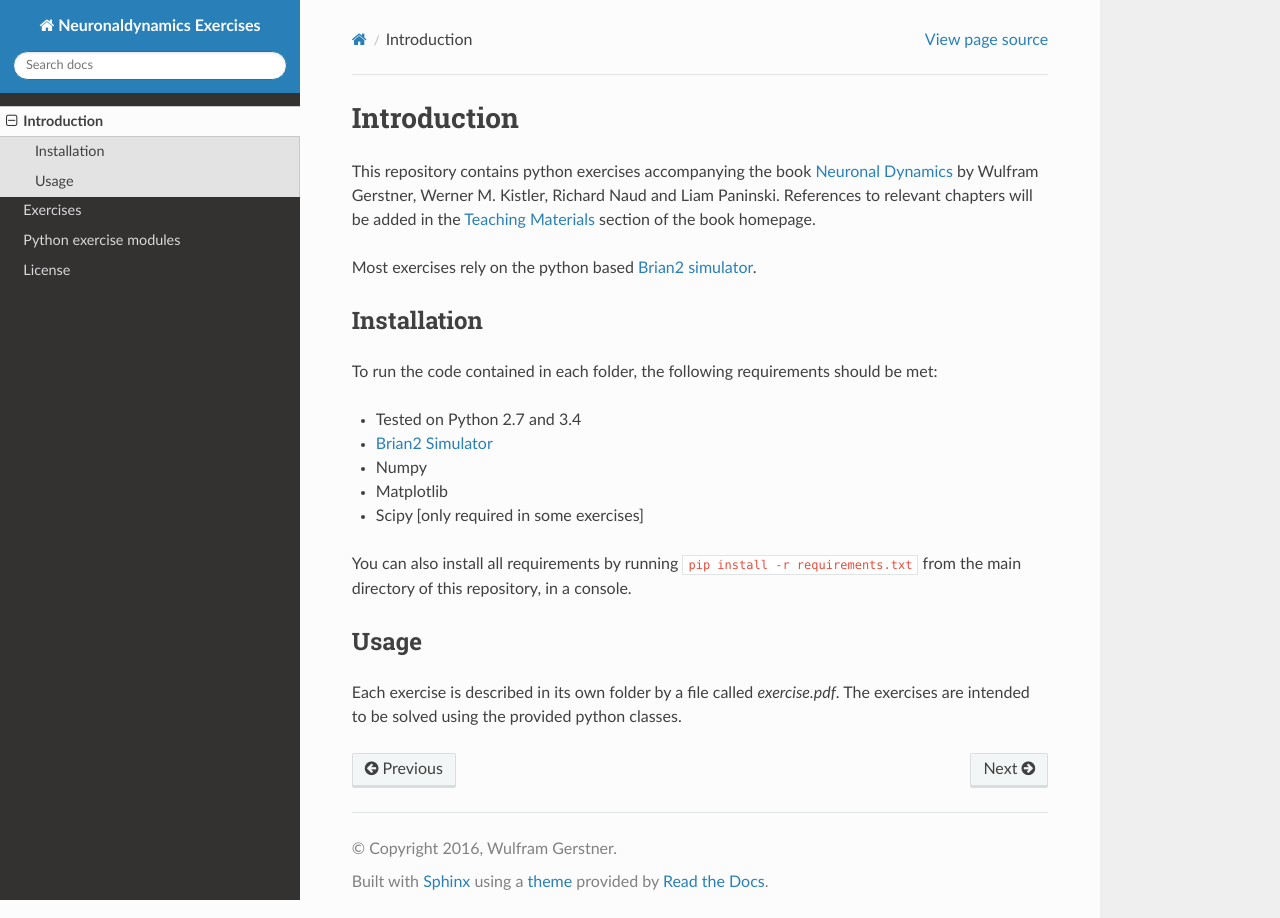
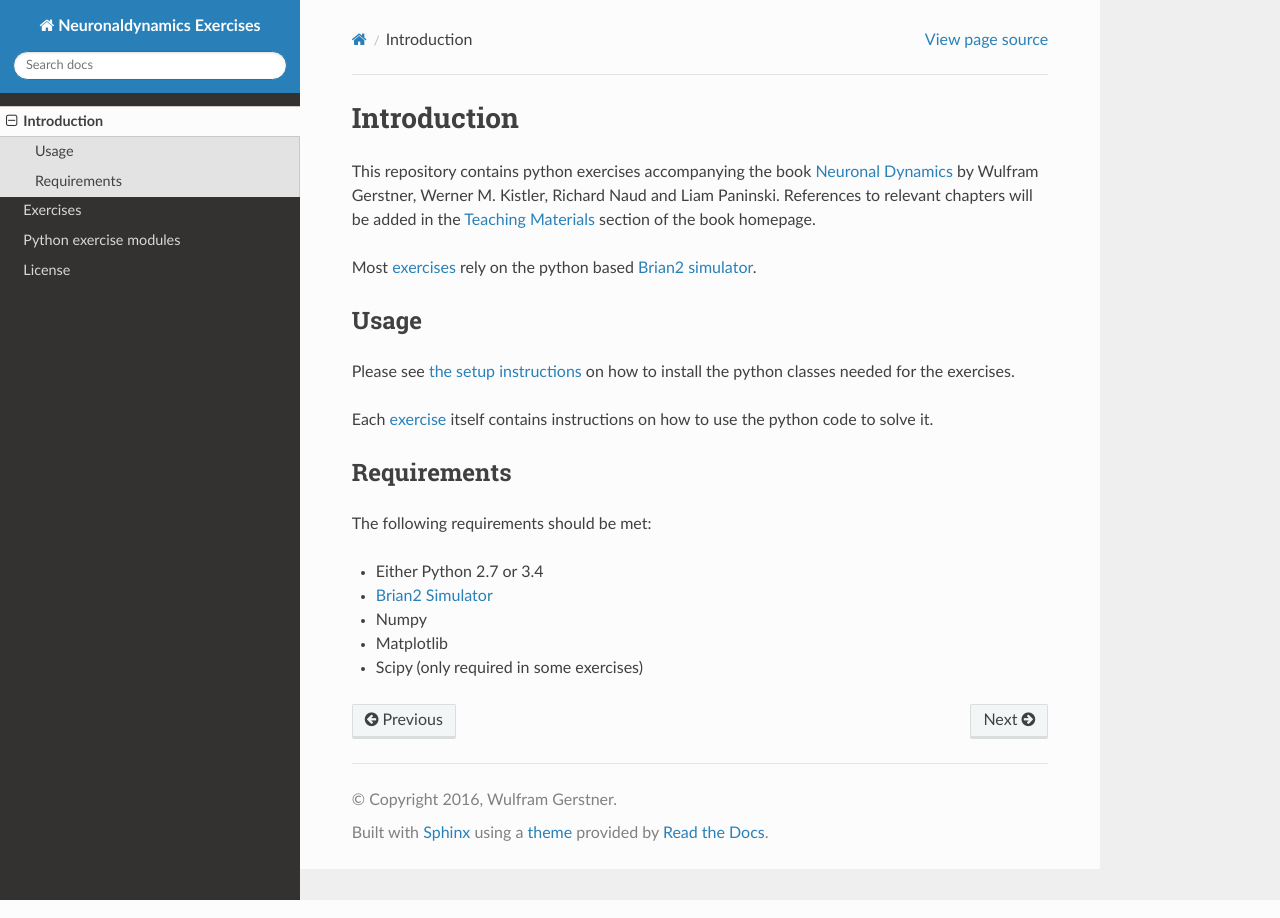
Before and after one commit to EPFL-LCN/neuronaldynamics-exercises, a Sphinx documentation site: the page built from doc/intro.rst, in a window 1280 px wide. Built offline with Sphinx 7.4.7 and the Read the Docs theme 2.0.0, drawn with Linux system fonts in a browser that asks for light colours; the version number could not be read and is left out.

Commit message:
changes to docs

```diff
--- a/doc/exercises/index.rst
+++ b/doc/exercises/index.rst
@@ -1,3 +1,5 @@
+.. _exercises-index:
+
 Exercises
 =========
 
--- a/doc/exercises/setup.rst
+++ b/doc/exercises/setup.rst
@@ -1,3 +1,5 @@
+.. _exercises-setup:
+
 Setting up Python and Brian
 ===========================
 
--- a/doc/index.rst
+++ b/doc/index.rst
@@ -8,10 +8,11 @@ repository hosted at Github_. The repository contains python exercises accompany
 `Neuronal Dynamics <http://neuronaldynamics.epfl.ch/>`__ by Wulfram
 Gerstner, Werner M. Kistler, Richard Naud and Liam Paninski.
 
-Contents:
+Contents
+========
 
 .. toctree::
-    :maxdepth: 2
+    :maxdepth: 1
 
     intro
     exercises/index
--- a/doc/intro.rst
+++ b/doc/intro.rst
@@ -8,26 +8,26 @@ References to relevant chapters will be added in the `Teaching
 Materials <http://neuronaldynamics.epfl.ch/lectures.html>`__ section of
 the book homepage.
 
-Most exercises rely on the python based `Brian2 simulator <https://github.com/brian-team/brian2>`__.
+Most :ref:`exercises <exercises-index>` rely on the python based `Brian2 simulator <https://github.com/brian-team/brian2>`__.
 
-Installation
-------------
-
-To run the code contained in each folder, the following requirements
-should be met:
-
--  Tested on Python 2.7 and 3.4
--  `Brian2 Simulator <https://github.com/brian-team/brian2>`__
--  Numpy
--  Matplotlib
--  Scipy [only required in some exercises]
-
-You can also install all requirements by running
-``pip install -r requirements.txt`` from the main directory of this
-repository, in a console.
 
 Usage
 -----
 
-Each exercise is described in its own folder by a file called `exercise.pdf`.
-The exercises are intended to be solved using the provided python classes.
+Please see :ref:`the setup instructions <exercises-setup>` on how to install the
+python classes needed for the exercises.
+
+Each :ref:`exercise <exercises-index>` itself contains instructions on how to use
+the python code to solve it.
+
+
+Requirements
+------------
+
+The following requirements should be met:
+
+-  Either Python 2.7 or 3.4
+-  `Brian2 Simulator <https://github.com/brian-team/brian2>`__
+-  Numpy
+-  Matplotlib
+-  Scipy (only required in some exercises)
```
Also changed, not shown: other parts of doc/exercises/setup.rst (+1 -1 lines), README.rst (+11 -1 lines), doc/exercises/leaky-integrate-and-fire.rst (+14 -3 lines).
